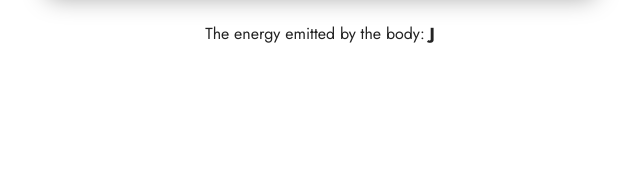
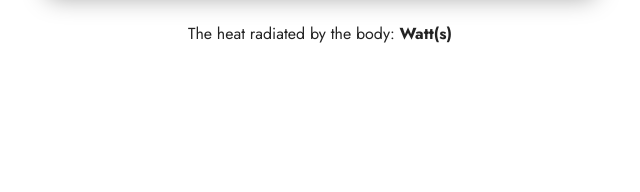
Before and after one commit to sserd/astrateam, a plain HTML site: page radiationcalculator.html in a window 1280 px wide. Shown: the part 1212-1404 px from the top of the page, 320-960 px from the left. Drawn offline with Linux system fonts and the light colour scheme; files whose address does not match are found by name.

Commit message:
Update radiationcalculator.html

```diff
--- a/radiationcalculator.html
+++ b/radiationcalculator.html
@@ -193,8 +193,8 @@ Enter Ambient Temperature: <input type="text" id="T" /> Kelvin<br><br>
 <div class="myDiv"><input type="button" onClick="rad()" Value="Enter" /></div>
 
 </form><br>
-<div class="myDiv"><p>The energy emitted by the body:
-<span id = "result"></span> <b>J</b>
+<div class="myDiv"><p>The heat radiated by the body:
+<span id = "result"></span> <b>Watt(s)</b>
 </p></div>
 </body>
     </div>
```
